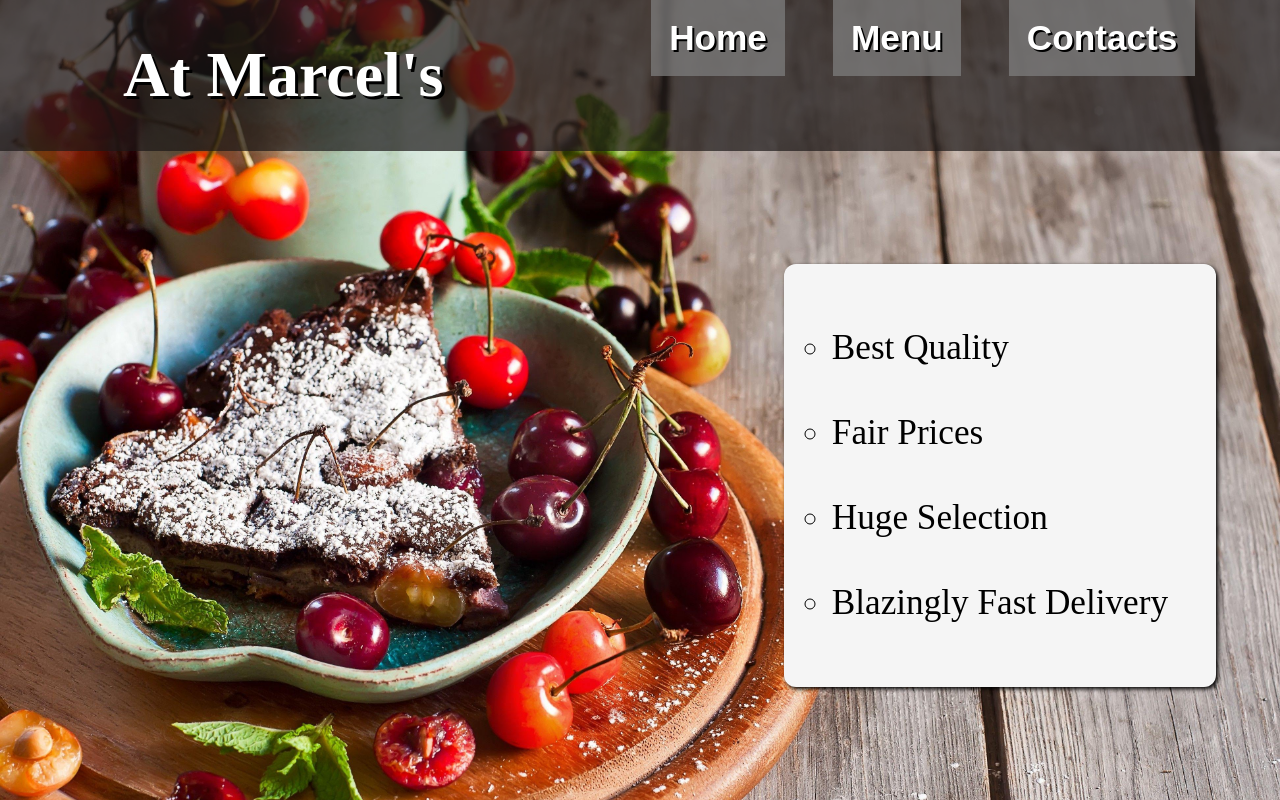
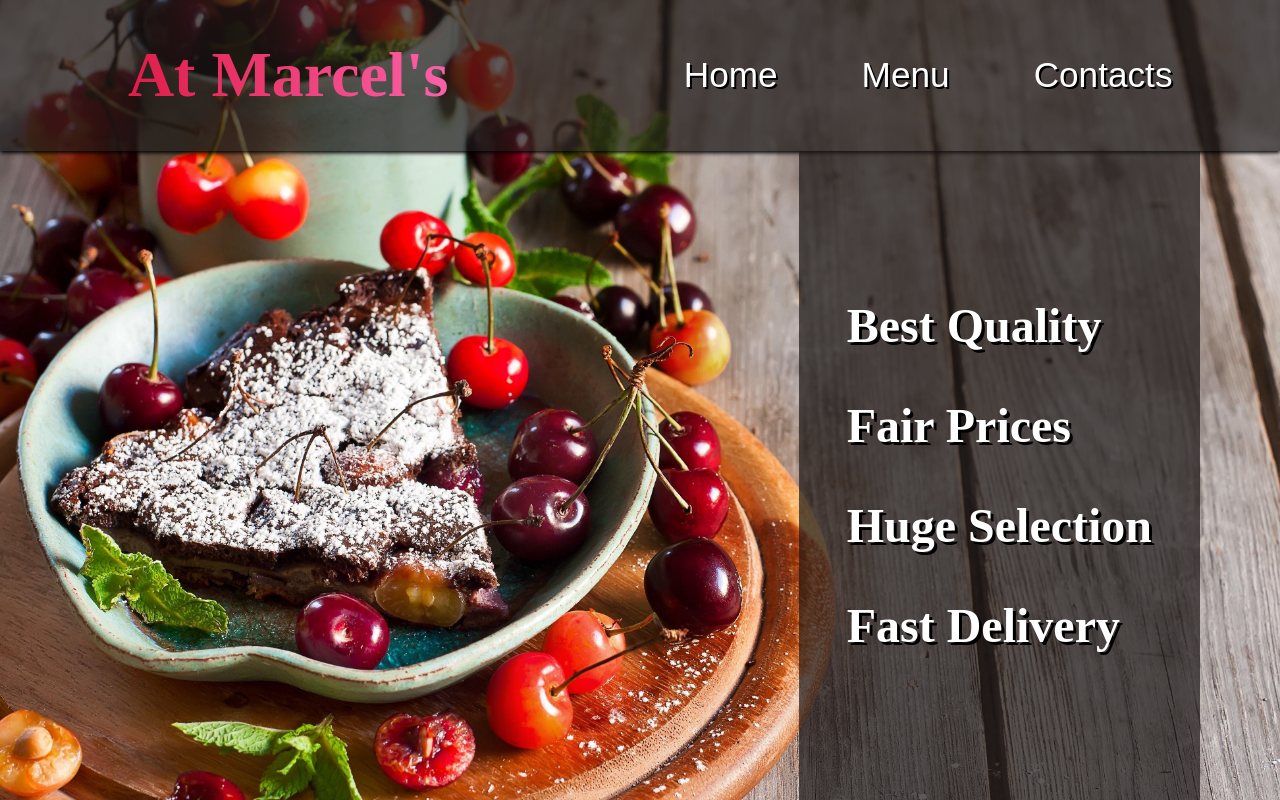
Before and after one commit to ThreeDotsEllipsis/restaurant-page, a website built with webpack: page src/template.html in a window 1280 px wide. Built offline with nearby package versions, Linux system fonts and the light colour scheme.

Commit message:
Redesign the website

```diff
--- a/src/contact.js
+++ b/src/contact.js
@@ -1,8 +1,8 @@
 export default function createContact() {
-    let wrapper = document.createElement("div");
-    wrapper.classList.add("contact-wrapper");
+    let panel = document.createElement("div");
+    panel.classList.add("panel");
 
-    wrapper.insertAdjacentHTML(
+    panel.insertAdjacentHTML(
         "afterbegin",
         `
         <iframe
@@ -10,17 +10,14 @@ export default function createContact() {
             width="600" height="450" style="border:0;" allowfullscreen="" loading="lazy"
             referrerpolicy="no-referrer-when-downgrade"></iframe>
 
-        <div class="panel">
-
         <ul>
             <li>Twitter: <span id="tag">@atmarcels</span></li>
             <li>Instagram: <span id="tag">@atmarcelspies</span></li>
             <li>Number: 9876954321</li>
             <li>Address: Boston, Cool Street 4</li>
         </ul>
-        </div>
         `
-    )
+    );
 
-    return wrapper;
+    return panel;
 };
--- a/src/home.js
+++ b/src/home.js
@@ -2,7 +2,7 @@ export default function createHome() {
     let panel = document.createElement("div");
     panel.classList.add("panel");
 
-    let items = ["Best Quality", "Fair Prices", "Huge Selection", "Blazingly Fast Delivery"];
+    let items = ["Best Quality", "Fair Prices", "Huge Selection", "Fast Delivery"];
     let ul = document.createElement("ul");
 
     for (let i = 0; i < items.length; i++) {
--- a/src/style.css
+++ b/src/style.css
@@ -23,19 +23,21 @@ body {
     display: flex;
     flex-flow: row nowrap;
     justify-content: space-around;
-    align-items: flex-start;
+    align-items: center;
 
     background-color: hsla(0, 10%, 10%, 0.7);
+    box-shadow: 0px 2px 4px black;
 
 }
 
 #header h1 {
-    align-self: center;
     font-size: 4rem;
     font-weight: bold;
-    color: white;
-    text-shadow: 3px 3px black;
     padding: 2.4rem;
+
+    background: linear-gradient(to right, crimson, hotpink);
+    background-clip: text;
+    color: transparent;
 }
 
 #header ul {
@@ -52,18 +54,19 @@ body {
 #header ul button {
     font-size: inherit;
     text-shadow: 2px 2px black;
-    font-weight: inherit;
-    background-color: hsla(0, 0%, 50%, 0.7);
+    background-color: transparent;
     border: 0;
     color: white;
     padding: 18px;
-
-    transition: padding-bottom 300ms, background-color 200ms;
+    position: relative;
+    top: 0px;
+    transition: top 300ms;
 }
 
 #header ul button:hover {
-    background-color: hsla(0, 0%, 35%, 0.7);
-    padding-bottom: 2rem;
+    top: -6px;
+    text-decoration: underline;
+    text-underline-offset: 6px;
     cursor: pointer;
 }
 
@@ -71,32 +74,30 @@ body {
     flex: 1;
     display: flex;
     flex-direction: column;
-    justify-content: center;
-}
-
-#content .contact-wrapper {
-    display: flex;
-    justify-content: space-between;
 }
 
 iframe {
-    margin-left: 4rem;
+    margin-right: 4rem;
     box-shadow: 2px 2px 4px black;
     border-radius: 12px;
 }
 
 .panel {
-    font-size: 2.2rem;
-    background-color: hsla(0, 0%, 96%, 1);
+    flex: 1;
+    font-size: 3rem;
+    background-color: hsla(0, 10%, 10%, 0.7);
     padding: 4rem 3rem;
-    border-radius: 12px;
-    box-shadow: 2px 2px 4px black;
     align-self: flex-end;
-    margin-right: 4rem;
+    margin-right: 5rem;
+    color: white;
+    font-weight: bold;
+    text-shadow: 3px 3px black;
+    display: flex;
+    align-items: center;
 }
 
 .panel ul {
-    list-style-type: circle;
+    list-style-type: none;
 }
 
 .panel ul li:not(:last-child) {
```
Also changed, not shown: dist/index.html, 2 other files. Lines whose indentation alone changed are shown as unchanged.
